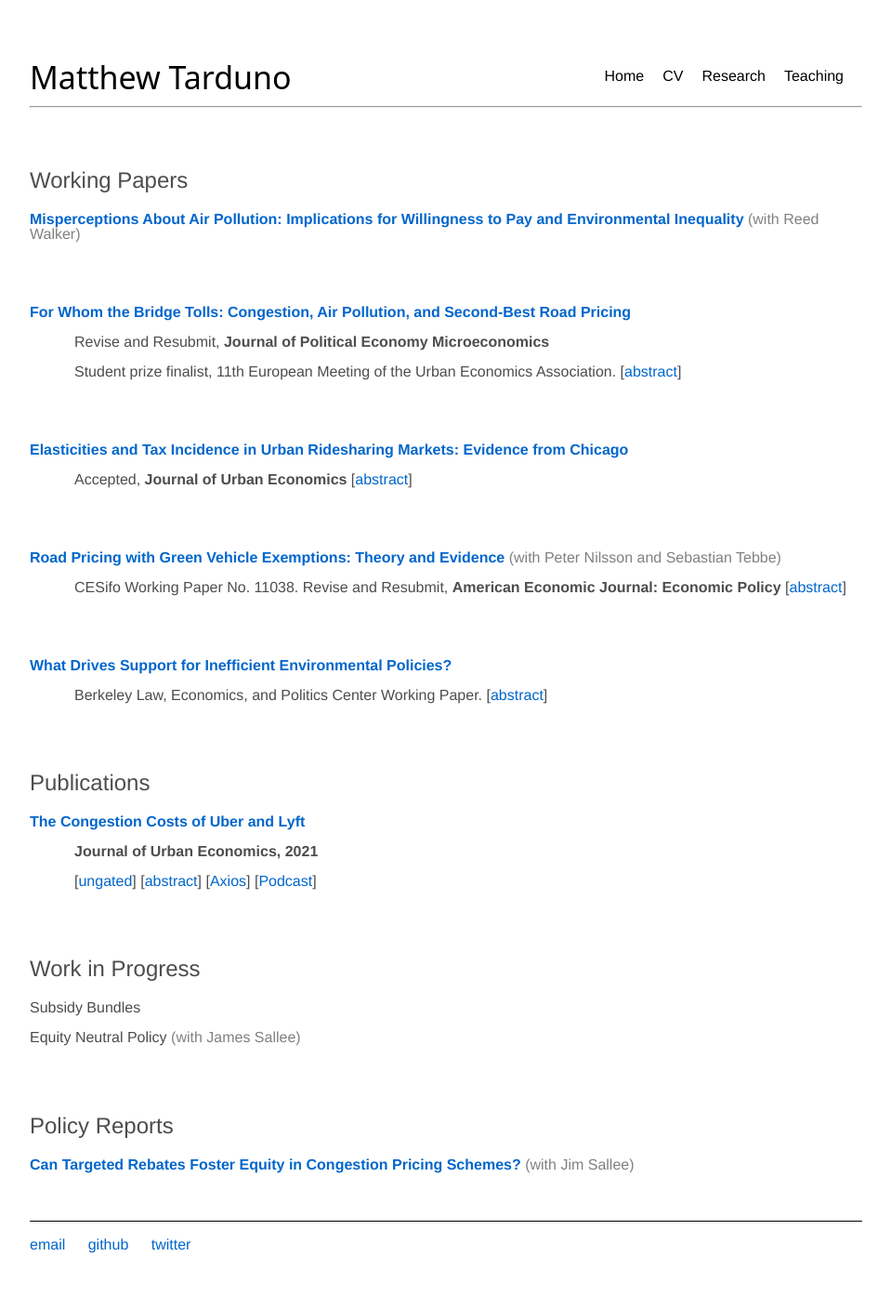
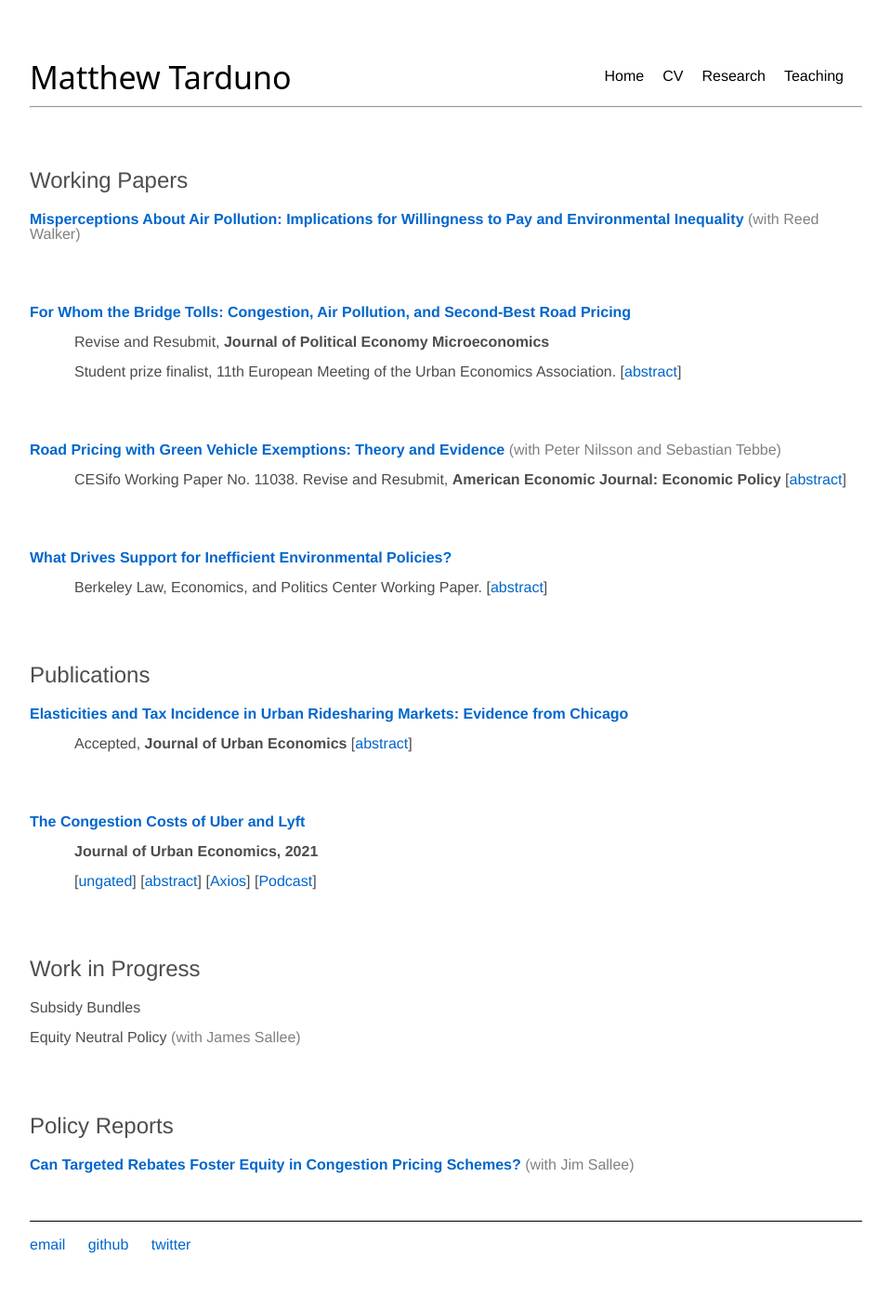
Before and after one commit to Matt-Tarduno/Matt-Tarduno.github.io, a Jekyll site: the page built from research/index.html, in a window 1280 px wide. Shown: the whole page at 93% size, without its empty margins (160-1119 px from the left). Built offline with Jekyll 4.4.1, drawn with Linux system fonts in a browser that asks for light colours.

Commit message:
Update index.html

```diff
--- a/research/index.html
+++ b/research/index.html
@@ -91,16 +91,6 @@ first-best policy.
     <br><br>
 
     <p class="paper-title">
-        <a href="https://papers.ssrn.com/sol3/papers.cfm?abstract_id=4624940" target="_blank">Elasticities and Tax Incidence in Urban Ridesharing Markets: Evidence from Chicago</a>
-    </p>
-    <p class="info-line">Accepted, <span class="journal-name">Journal of Urban Economics</span>
-        [<a href="javascript:void(0)" onclick="toggleAbstract('abstract2')">abstract</a>]
-    </p>
-    <p id="abstract2" class="abstract">
-This paper answers three questions about ridesharing taxes: (i) How elastic is ridesharing with respect to taxation? (ii) How effective are ridesharing taxes at addressing traffic-related externalities? And (iii), who bears the burden of ridesharing taxes? Using data from Chicago, I show that ridesharing demand is inelastic in gross terms, and relative to supply. Accordingly, 85% of the city’s tax falls on passengers. Consistent with inelastic demand, I find little evidence of changes in congestion or air pollution in US cities that recently imposed ridesharing taxes. Finally, ridesharing taxes are roughly as progressive as the federal income tax schedule.    </p>
-    <br><br>
-
-    <p class="paper-title">
         <a href="https://papers.ssrn.com/sol3/papers.cfm?abstract_id=4788237" target="_blank">Road Pricing with Green Vehicle Exemptions: Theory and Evidence</a>
         <span style="color: #808080"> (with Peter Nilsson and Sebastian Tebbe)</span>
     </p>
@@ -139,6 +129,16 @@ experiment highlight the importance of communicating to voters the efficacy of p
     <h1>Publications</h1>
 
     <p class="paper-title">
+    <a href="https://papers.ssrn.com/sol3/papers.cfm?abstract_id=4624940" target="_blank">Elasticities and Tax Incidence in Urban Ridesharing Markets: Evidence from Chicago</a>
+    </p>
+    <p class="info-line">Accepted, <span class="journal-name">Journal of Urban Economics</span>
+        [<a href="javascript:void(0)" onclick="toggleAbstract('abstract2')">abstract</a>]
+    </p>
+    <p id="abstract2" class="abstract">
+This paper answers three questions about ridesharing taxes: (i) How elastic is ridesharing with respect to taxation? (ii) How effective are ridesharing taxes at addressing traffic-related externalities? And (iii), who bears the burden of ridesharing taxes? Using data from Chicago, I show that ridesharing demand is inelastic in gross terms, and relative to supply. Accordingly, 85% of the city’s tax falls on passengers. Consistent with inelastic demand, I find little evidence of changes in congestion or air pollution in US cities that recently imposed ridesharing taxes. Finally, ridesharing taxes are roughly as progressive as the federal income tax schedule.    </p>
+    <br><br>
+
+    <p class="paper-title">
         <a href="https://doi.org/10.1016/j.jue.2020.103318" target="_blank">The Congestion Costs of Uber and Lyft</a>
     </p>
     <p class="info-line"><span class="journal-name">Journal of Urban Economics, 2021</span></p>
```
